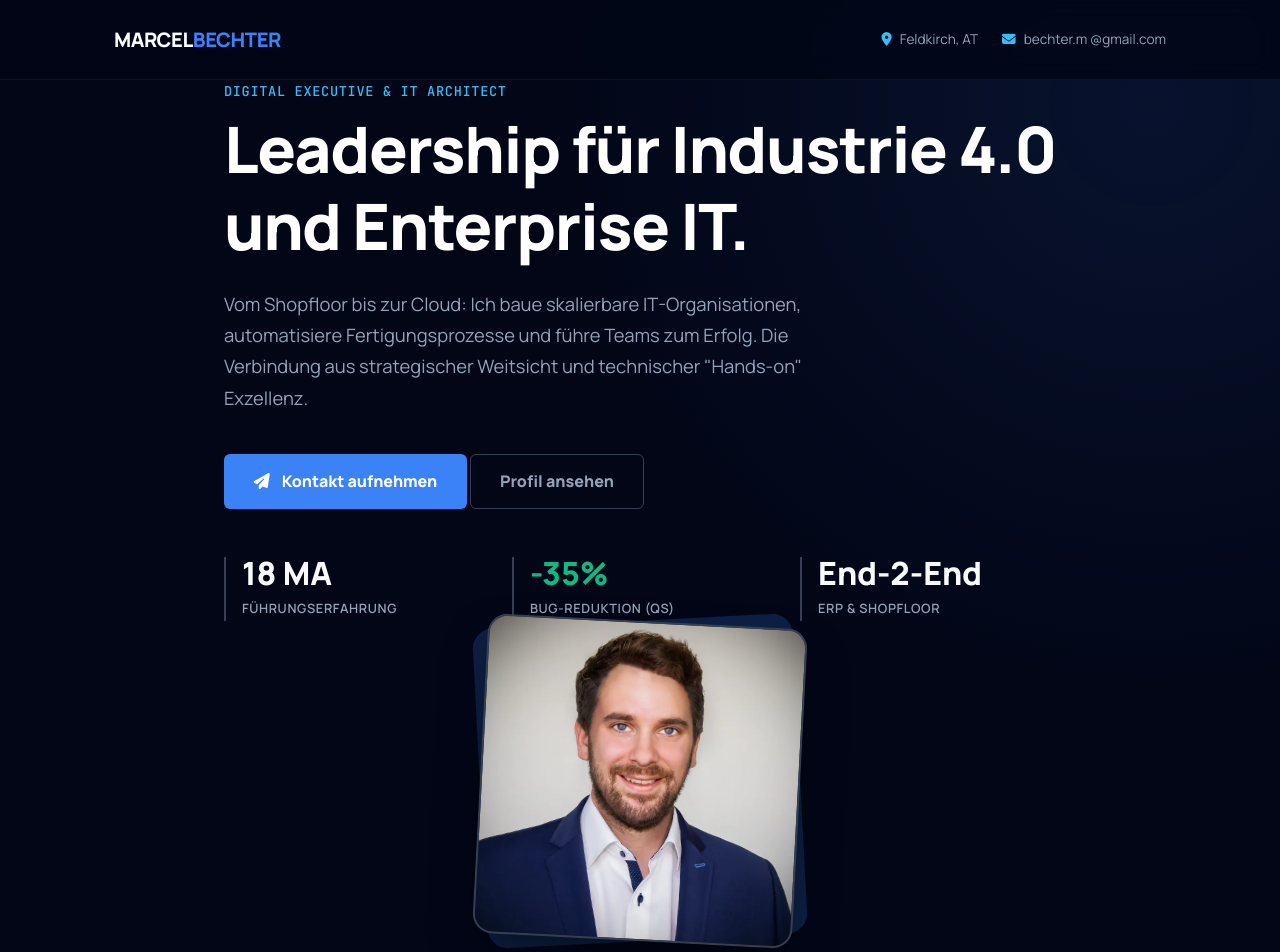
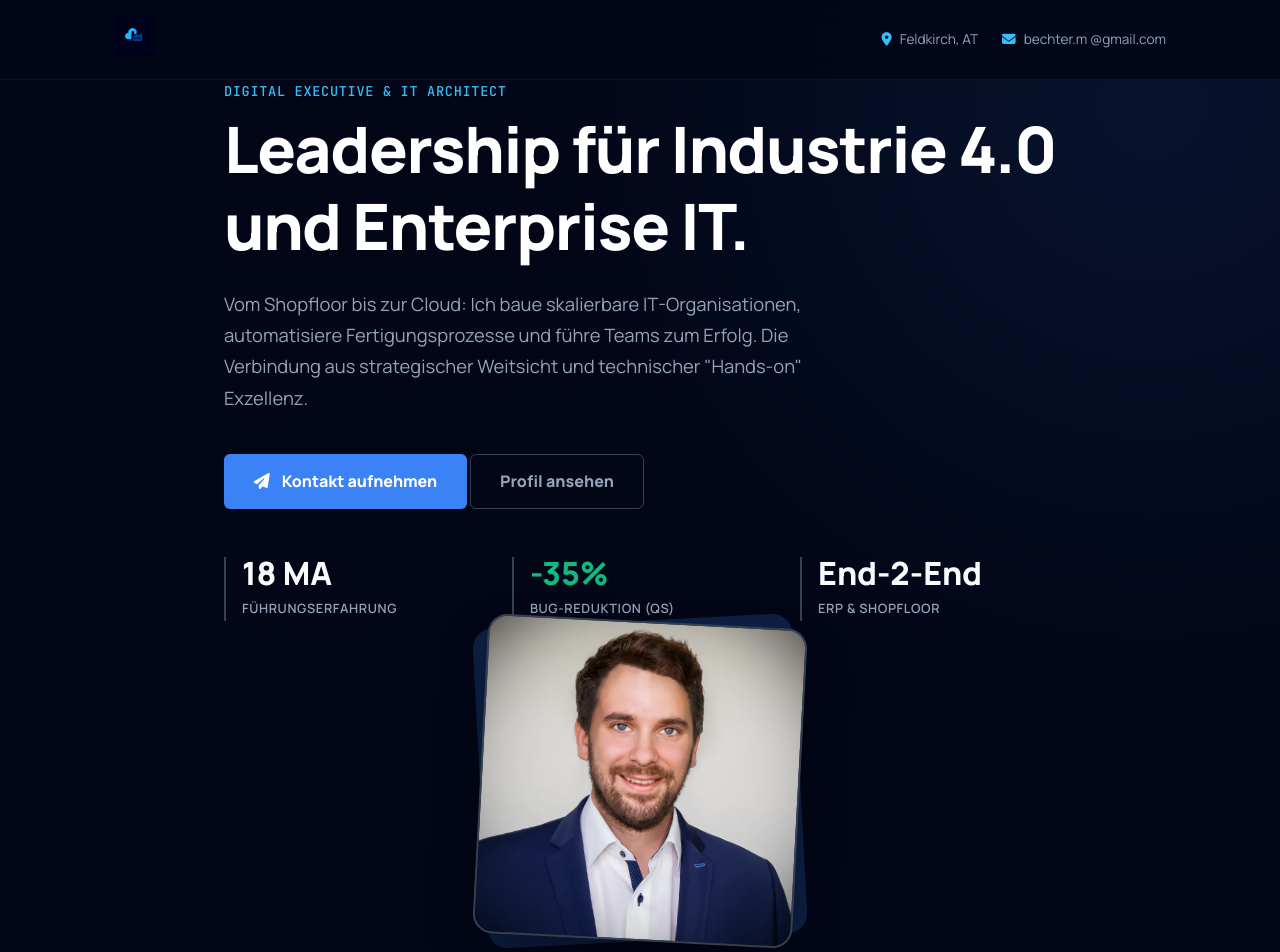
Before and after one commit to Diamonblack/Fastfertig.pro, a plain HTML site: page index.html in a window 1280 px wide. Shown: the top 952 px of the page. Drawn offline with Linux system fonts and the light colour scheme.

Commit message:
Feat: integrate fav.png as favicon and site logo

```diff
--- a/index.html
+++ b/index.html
@@ -5,7 +5,7 @@
     <meta name="viewport" content="width=device-width, initial-scale=1.0">
     <title>Marcel Bechter | Digital Executive & IT Architect</title>
     <meta name="description" content="Marcel Bechter – Leadership für Industrie 4.0, IT-Transformation und Software-Architektur.">
-    <link rel="icon" href="Marcel.webp" type="image/webp">
+    <link rel="icon" href="fav.png" type="image/png">
 
     <!-- TRACKING (Do not remove) -->
     <script defer src="https://stats.fastfertig.pro/script.js" data-website-id="0356dd06-2855-4a6a-917d-a9e7f36de339"></script>
@@ -24,7 +24,7 @@
     <!-- Sticky Clean Navbar -->
     <nav class="navbar">
         <div class="container navbar-content">
-            <a href="#" class="logo">MARCEL<span>BECHTER</span></a>
+            <a href="#" class="logo"><img src="fav.png" alt="Site Logo"></a>
             <div class="nav-meta">
                 <span><i class="fa-solid fa-location-dot"></i> Feldkirch, AT</span>
                 <span><i class="fa-solid fa-envelope"></i> bechter.m @gmail.com</span>
--- a/style.css
+++ b/style.css
@@ -204,3 +204,7 @@ section { padding: 6rem 0; border-bottom: 1px solid rgba(255,255,255,0.03); }
     .profile-frame { width: 250px; height: 250px; }
     .page-header { padding-top: 100px; }
 }
+
+.logo img {
+    height: 40px;
+}
```
Also changed, not shown: fav.png (added), 1 other file.
